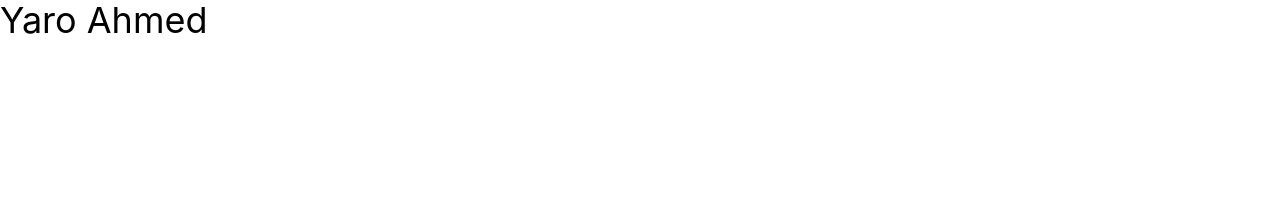
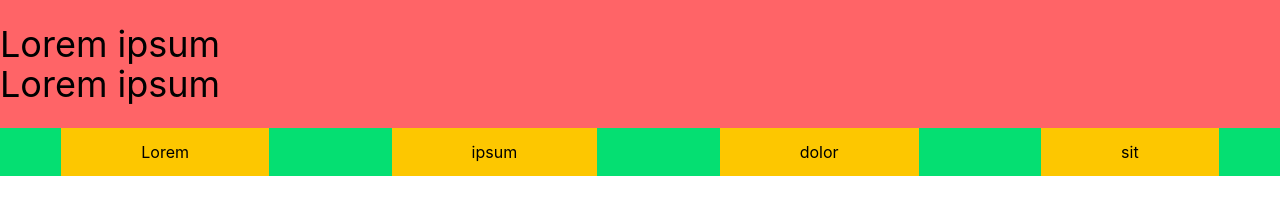
Before and after one commit to YaroAhmed/Portfolio, a website: page public/index.html in a window 1280 px wide. Drawn offline with Linux system fonts and the light colour scheme.

Commit message:
basic header and menu navigation

```diff
--- a/public/index.html
+++ b/public/index.html
@@ -3,10 +3,22 @@
 <head>
     <meta charset="UTF-8">
     <meta name="viewport" content="width=device-width, initial-scale=1.0">
-    <title>Document</title>
+    <title></title>
     <link rel="stylesheet" href="output.css">
 </head>
-<body>
-    <h1 class="text-4xl">Yaro Ahmed</h1>
+<body class="flex justify-center flex-col">
+    <div class="text-4xl px-auto py-6 bg-red-400" flex flex-col justify-start>
+        <h1 class="">Lorem ipsum</h1>
+        <h2 class="">Lorem ipsum</h2>
+    </div>
+    <div class="flex justify-between bg-green-400 [&>a]:m-auto [&>a]:py-3 [&>a]:px-20 [&>a]:bg-yellow-400">
+        <a href="#" class="">Lorem</a>
+        <a href="#" class="">ipsum</a>
+        <a href="#" class="">dolor</a>
+        <a href="#" class="">sit</a>
+    </div>
+    <div class="">
+
+    </div>
 </body>
 </html>
```
Also changed, not shown: public/output.css.
